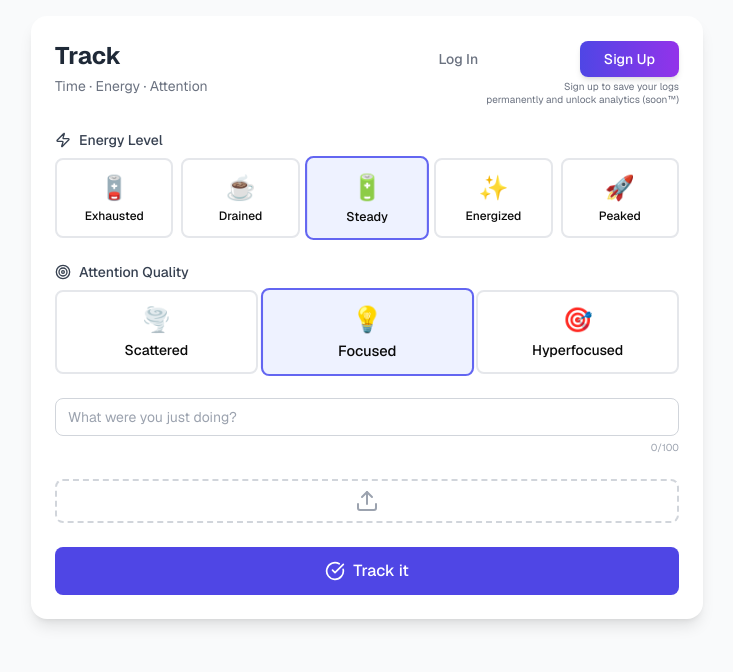
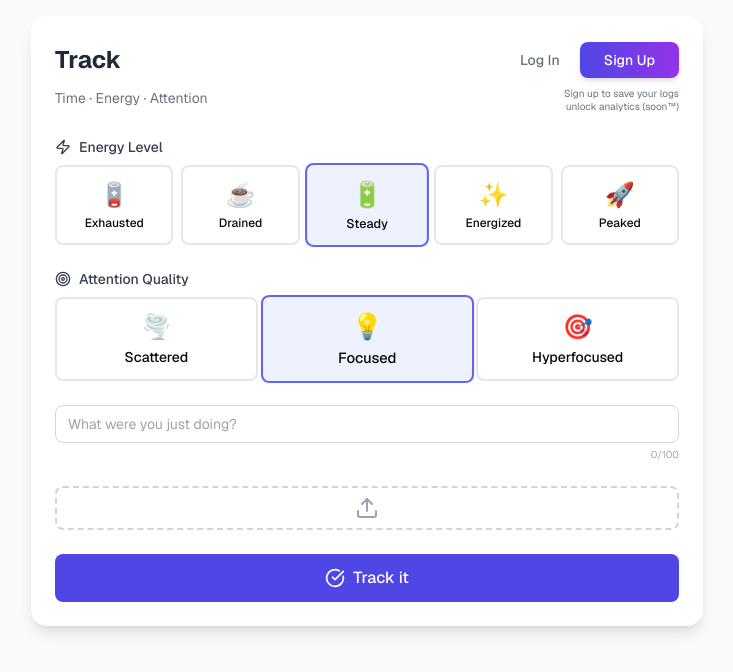
Before and after one commit to ccarnell/t-e-a-tracker, a Next.js app: page / in a window 1280 px wide. Shown: the top 672 px of the page, without its empty margins (273-1006 px from the left). Built offline with nearby package versions, Linux system fonts and the light colour scheme.

Commit message:
Update login text to decrease padding from sign up button

```diff
--- a/app/page.tsx
+++ b/app/page.tsx
@@ -230,20 +230,19 @@ export default function TEATracker() {
         {/* Main Tracker Card */}
         <div className="w-full bg-white rounded-2xl shadow-lg p-4 sm:p-6 space-y-4 sm:space-y-6">
           {/* Header */}
-          <div className="flex justify-between items-baseline">
-            {/* Left side - Track title and subtitle */}
-            <div>
+          <div className="space-y-2">
+            {/* Row 1: Action Bar - Track, Log In, Sign Up with identical heights */}
+            <div className="flex justify-between items-center">
+              {/* Left side - Track title only */}
+              <div className="flex items-center h-10">
                 <h1 className="text-xl sm:text-2xl font-bold text-gray-800">
                   Track
                 </h1>
-              <p className="text-xs sm:text-sm text-gray-500 mt-1">
-                Time · Energy · Attention
-              </p>
               </div>
 
               {/* Right side - Auth section */}
               {isAuthenticated ? (
-              <div className="relative">
+                <div className="relative flex items-center h-10">
                   <button
                     onClick={() => setShowMenu(!showMenu)}
                     className="p-2 hover:bg-gray-100 rounded-lg transition-colors"
@@ -263,28 +262,41 @@ export default function TEATracker() {
                   )}
                 </div>
               ) : (
-              <div className="flex items-baseline">
+                <div className="flex items-center gap-3 h-10">
                   <button
                     onClick={handleLogin}
-                  className="text-xs sm:text-sm text-gray-500 hover:text-gray-700 transition-colors font-medium mr-2"
+                    className="text-xs sm:text-sm text-gray-500 hover:text-gray-700 transition-colors font-medium px-2 py-2"
                   >
                     Log In
                   </button>
-                <div className="text-right">
                   <button
                     onClick={handleSignUp}
-                    className="px-4 sm:px-6 py-1.5 sm:py-2 bg-gradient-to-r from-indigo-600 to-purple-600 text-white rounded-lg hover:from-indigo-700 hover:to-purple-700 shadow-md hover:shadow-lg transform hover:scale-105 transition-all font-medium text-xs sm:text-sm whitespace-nowrap"
+                    className="px-4 sm:px-6 py-2 bg-gradient-to-r from-indigo-600 to-purple-600 text-white rounded-lg hover:from-indigo-700 hover:to-purple-700 shadow-md hover:shadow-lg transform hover:scale-105 transition-all font-medium text-xs sm:text-sm whitespace-nowrap"
                   >
                     Sign Up
                   </button>
-                  <div className="mt-1">
+                </div>
+              )}
+            </div>
+
+            {/* Row 2: Descriptive Text - Balanced visual weight */}
+            {!isAuthenticated && (
+              <div className="flex justify-between items-start">
+                {/* Left side - Subtitle with increased line height for visual balance */}
+                <div className="flex-1">
+                  <p className="text-xs sm:text-sm text-gray-500 leading-relaxed">
+                    Time · Energy · Attention
+                  </p>
+                </div>
+
+                {/* Right side - Sign up description aligned under Sign Up button */}
+                <div className="text-right ml-4" style={{ width: '140px' }}>
                   <p className="text-[10px] text-gray-500 leading-tight">
                     Sign up to save your logs
                   </p>
                   <p className="text-[10px] text-gray-500 leading-tight">
-                      permanently and unlock analytics (soon™)
+                    unlock analytics (soon™)
                   </p>
-                  </div>
                 </div>
               </div>
             )}
```
Lines whose indentation alone changed are shown as unchanged.
